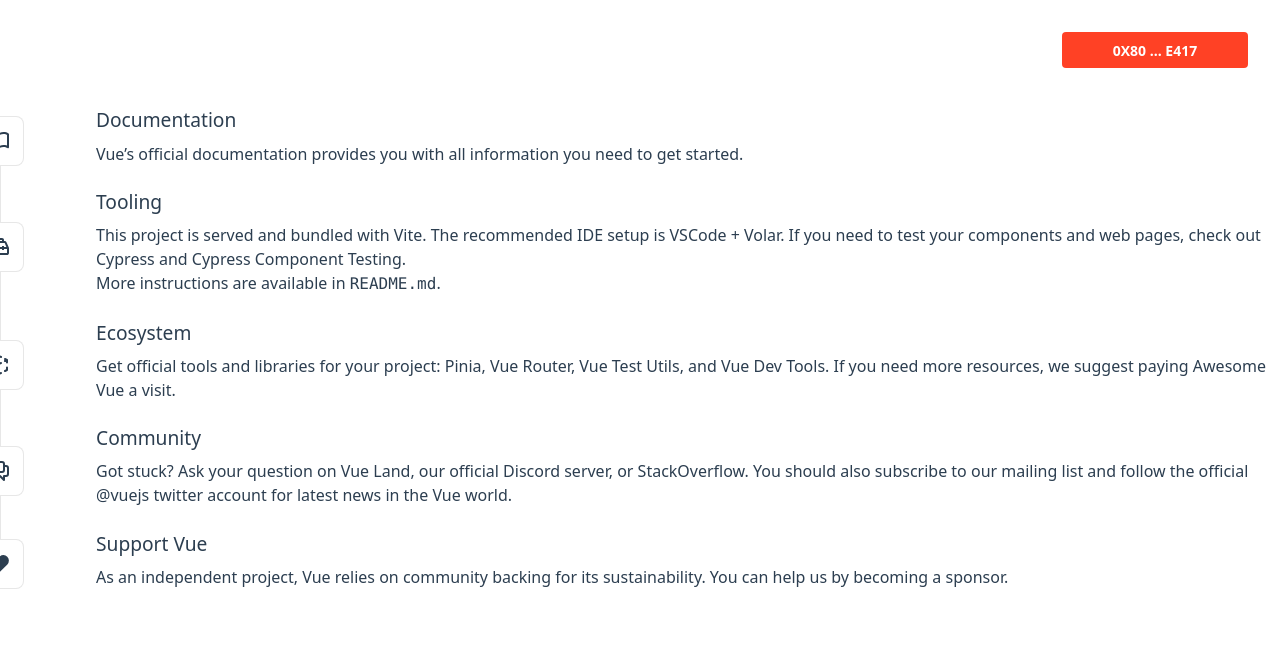
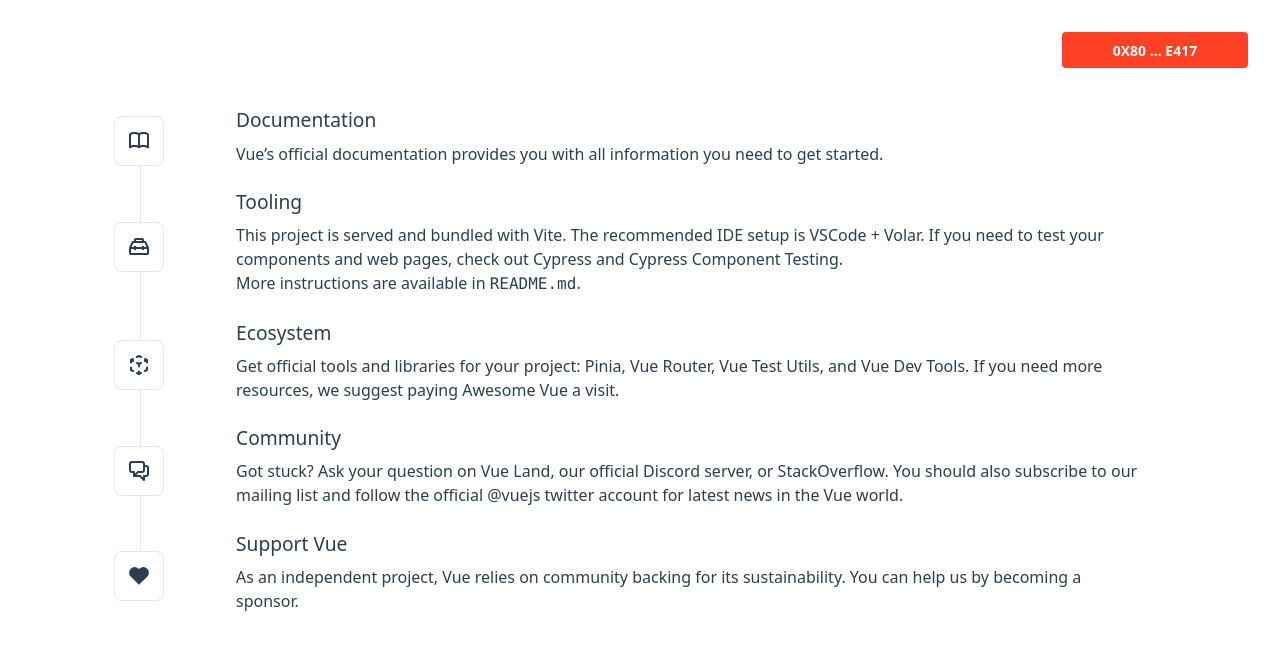
Before and after one commit to lucienportfolio/Website, a Vue app: page / in a window 1280 px wide. Shown: the top 650 px of the page. Built offline with nearby package versions, Linux system fonts and the light colour scheme.

Commit message:
chore: change demo style

```diff
--- a/src/views/HomeView.vue
+++ b/src/views/HomeView.vue
@@ -3,7 +3,7 @@
 </script>
 
 <template>
-  <main>
+  <main class="w-full px-140px">
     <TheWelcome />
   </main>
 </template>
```
